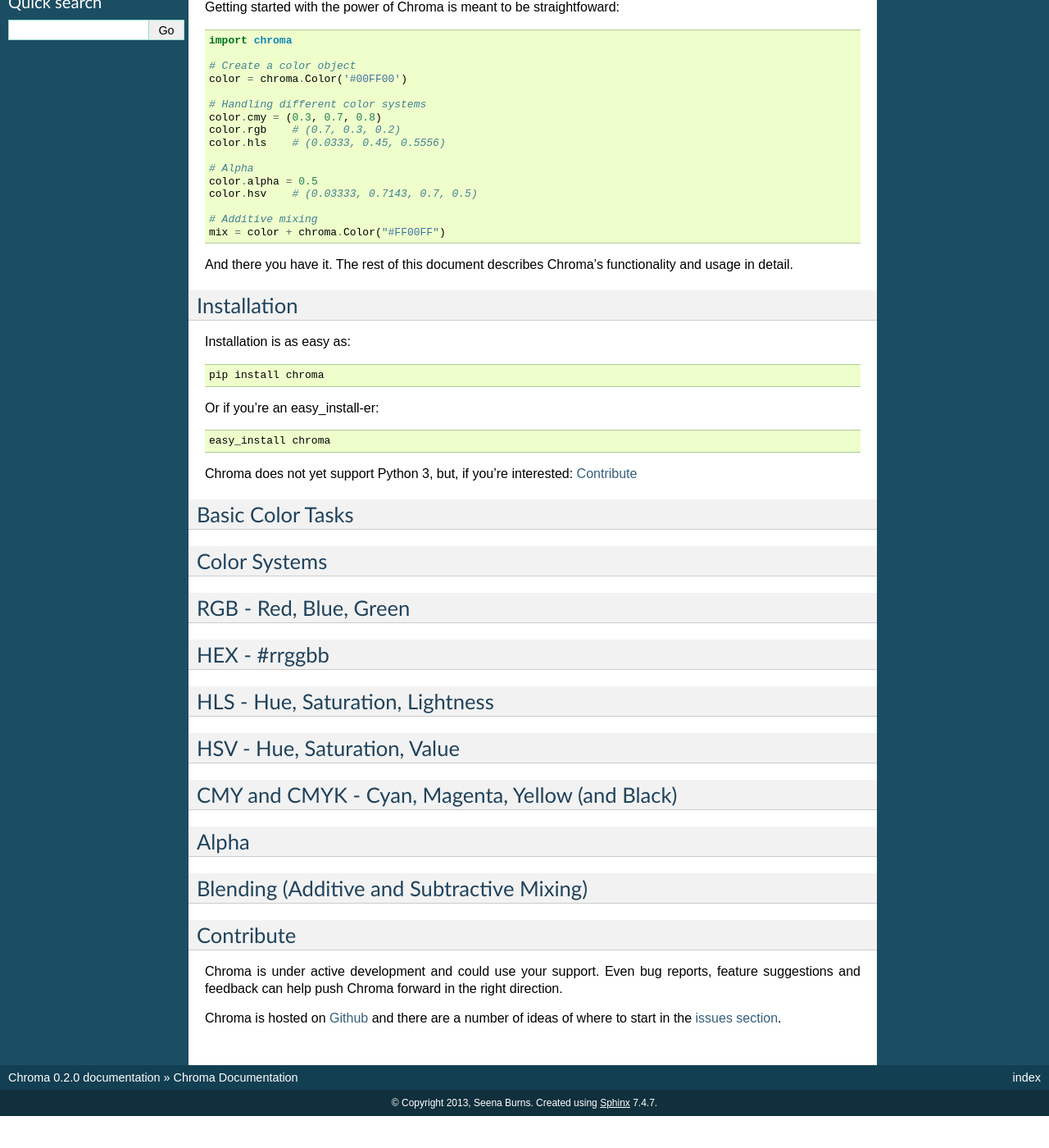
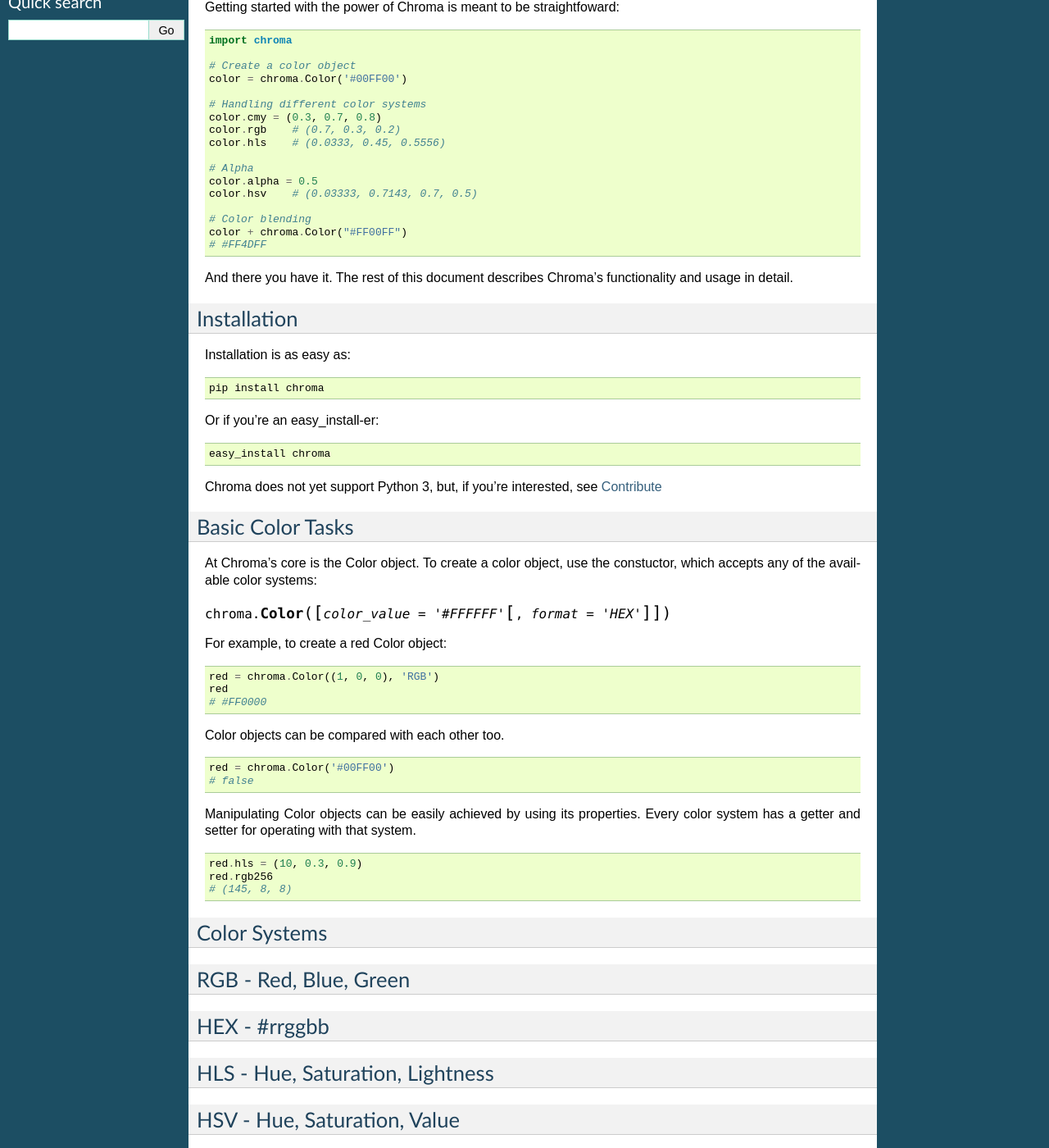
Before and after one commit to seenaburns/Chroma, a Sphinx documentation site: the page built from docs/index.rst, in a window 1280 px wide and 1400 px high, scrolled down 458 px. Shown: the whole window at 82% size. Built offline with Sphinx 7.4.7, drawn with Linux system fonts in a browser that asks for light colours; before the commit the page ends 1819 px from its top, so only the background shows below that.

Commit message:
Fix labels, add basic color task documentation.

```diff
--- a/docs/index.rst
+++ b/docs/index.rst
@@ -35,8 +35,9 @@
     color.alpha = 0.5
     color.hsv    # (0.03333, 0.7143, 0.7, 0.5)
 
-    # Additive mixing
-    mix = color + chroma.Color("#FF00FF")
+    # Color blending
+    color + chroma.Color("#FF00FF")
+    # #FF4DFF
 
 And there you have it. The rest of this document describes Chroma's functionality and usage in detail.
 
@@ -55,45 +56,83 @@
 
     easy_install chroma
 
-Chroma does not yet support Python 3, but, if you're interested: :ref:`contribute`
+Chroma does not yet support Python 3, but, if you're interested, see :ref:`contribute`
 
 .. _basic:
+
 Basic Color Tasks
 -----------------
+
+At Chroma's core is the Color object. To create a color object, use the constuctor, which accepts any of the available color systems:
+
+.. function:: chroma.Color([color_value = '#FFFFFF'[, format = 'HEX']])
+    :noindex:
+
+For example, to create a red Color object:
+
+::
+
+    red = chroma.Color((1, 0, 0), 'RGB')
+    red
+    # #FF0000
+
+Color objects can be compared with each other too.
+
+::
+
+    red = chroma.Color('#00FF00')
+    # false
+
+Manipulating Color objects can be easily achieved by using its properties. Every color system has a getter and setter for operating with that system.
+
+::
+
+    red.hls = (10, 0.3, 0.9)
+    red.rgb256
+    # (145, 8, 8)
+
 
 Color Systems
 -------------
 
 .. _rgb:
+
 RGB - Red, Blue, Green
 ----------------------
 
 .. _hex:
+
 HEX - #rrggbb
 -------------
 
 .. _hls:
+
 HLS - Hue, Saturation, Lightness
 --------------------------------
 
 .. _hsv:
+
 HSV - Hue, Saturation, Value
 ----------------------------
 
 .. _cmyk:
+
 CMY and CMYK - Cyan, Magenta, Yellow (and Black)
 ------------------------------------------------
 
 .. _alpha:
+
 Alpha
 -----
 
 
 .. _blending:
+
 Blending (Additive and Subtractive Mixing)
 ------------------------------------------
 
 .. _contribute:
+
 Contribute
 ----------
 Chroma is under active development and could use your support. Even bug reports, feature suggestions and feedback can help push Chroma forward in the right direction.
```
